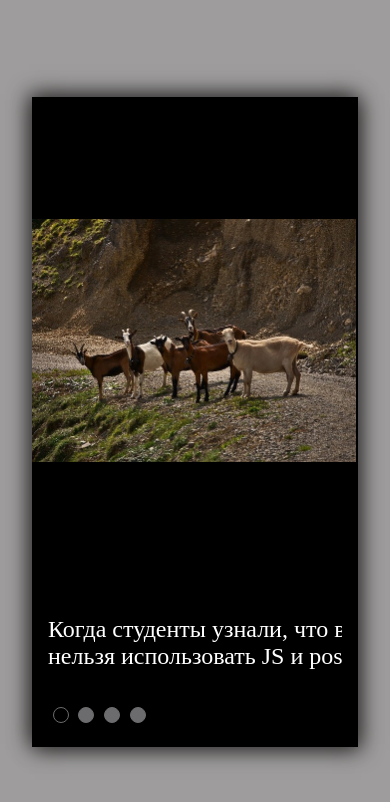
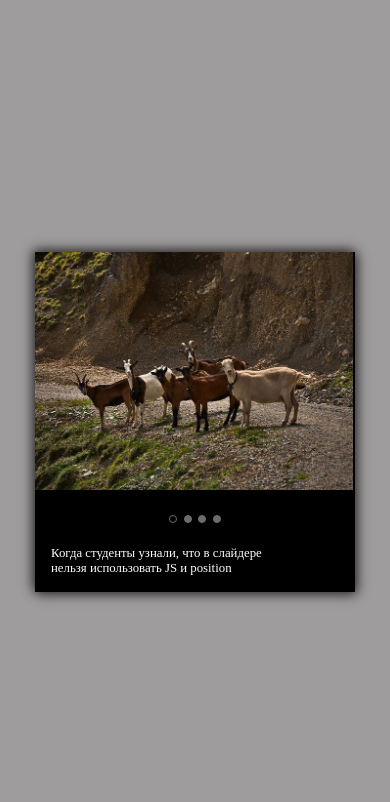
Before and after one commit to Ilya2502/cssMemSlider, a plain HTML site: page cssMemSlider/index.html in a window 390 px wide. Drawn offline with Linux system fonts and the light colour scheme.

Commit message:
feat: add mobile version (Mon, May 16, 2022 12:02:27 AM)

```diff
--- a/cssMemSlider/style.css
+++ b/cssMemSlider/style.css
@@ -166,3 +166,54 @@ body {
 #inp4:checked ~ .slider-container > .bottom-container > .controls-container > label[for="inp4"] > .control {
   background-color: transparent;
 }
+
+@media (max-width: 500px) {
+
+  .slider-container {
+    width: 100%;
+    max-width: 20rem;
+    row-gap: 1rem;
+    box-shadow: 0.1rem 0.1rem 0.7rem rgb(55, 52, 52), -0.1rem -0.1rem 0.7rem rgb(55, 52, 52);
+}
+
+.img-slider {
+    width: 100%;
+    max-width: 20rem;
+    height: auto;
+}
+
+.img-container {
+  width: 100%;
+  max-width: 20rem;
+  height: auto;
+}
+
+.bottom-container {
+flex-direction: column-reverse;
+row-gap: 1rem;
+}
+
+.controls-container {
+  align-self: center;
+}
+
+.text-container {
+width: 15rem;
+}
+
+.message {
+width: 15rem;
+font-size: 0.8rem;
+}
+
+.label-control {
+padding: 0.2rem;
+}
+
+.control {
+width: 0.5rem;
+height: 0.5rem;
+border: 0.05rem solid rgb(108, 108, 110);
+border-radius: 0.5rem;
+}
+}
```
